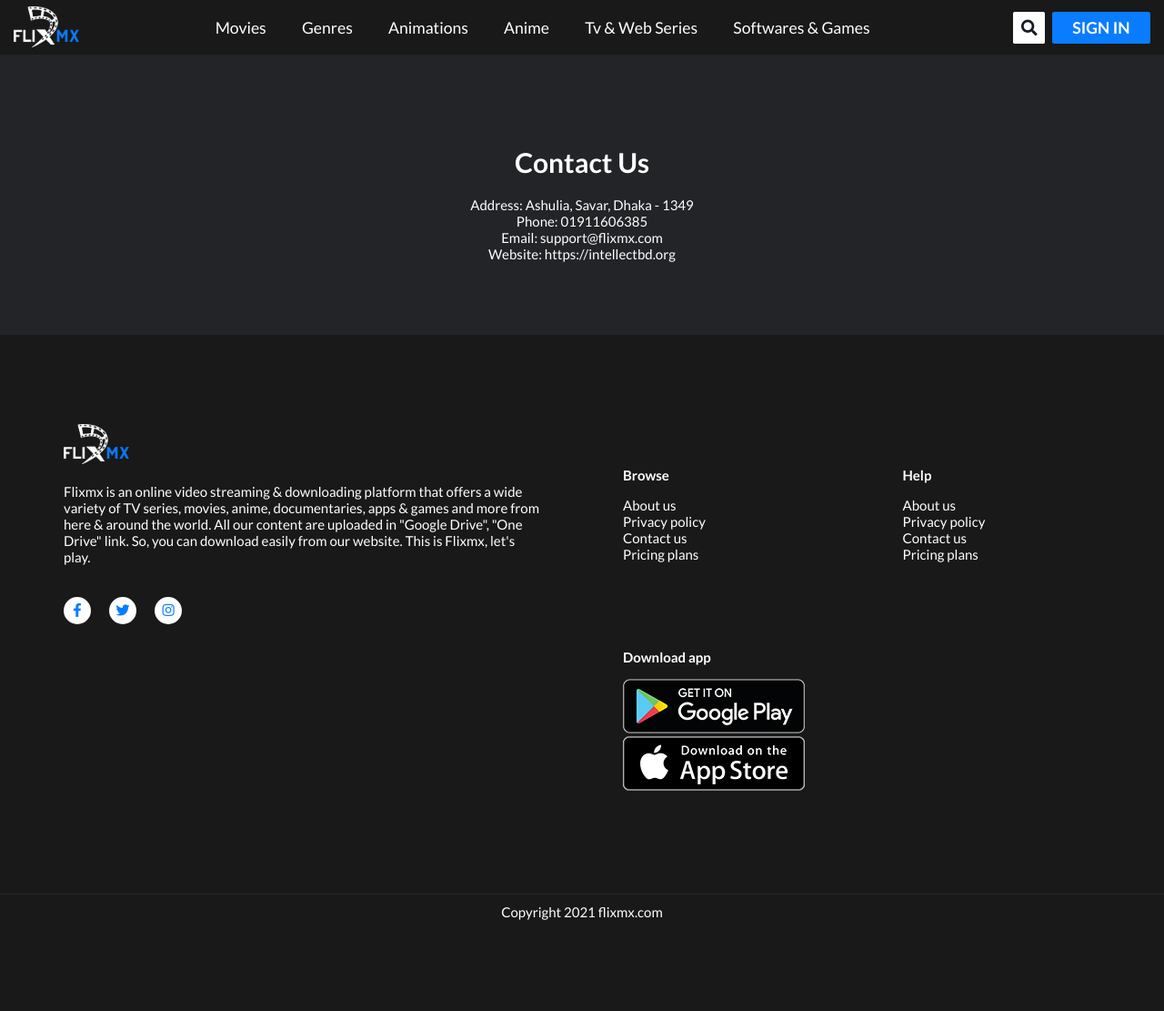
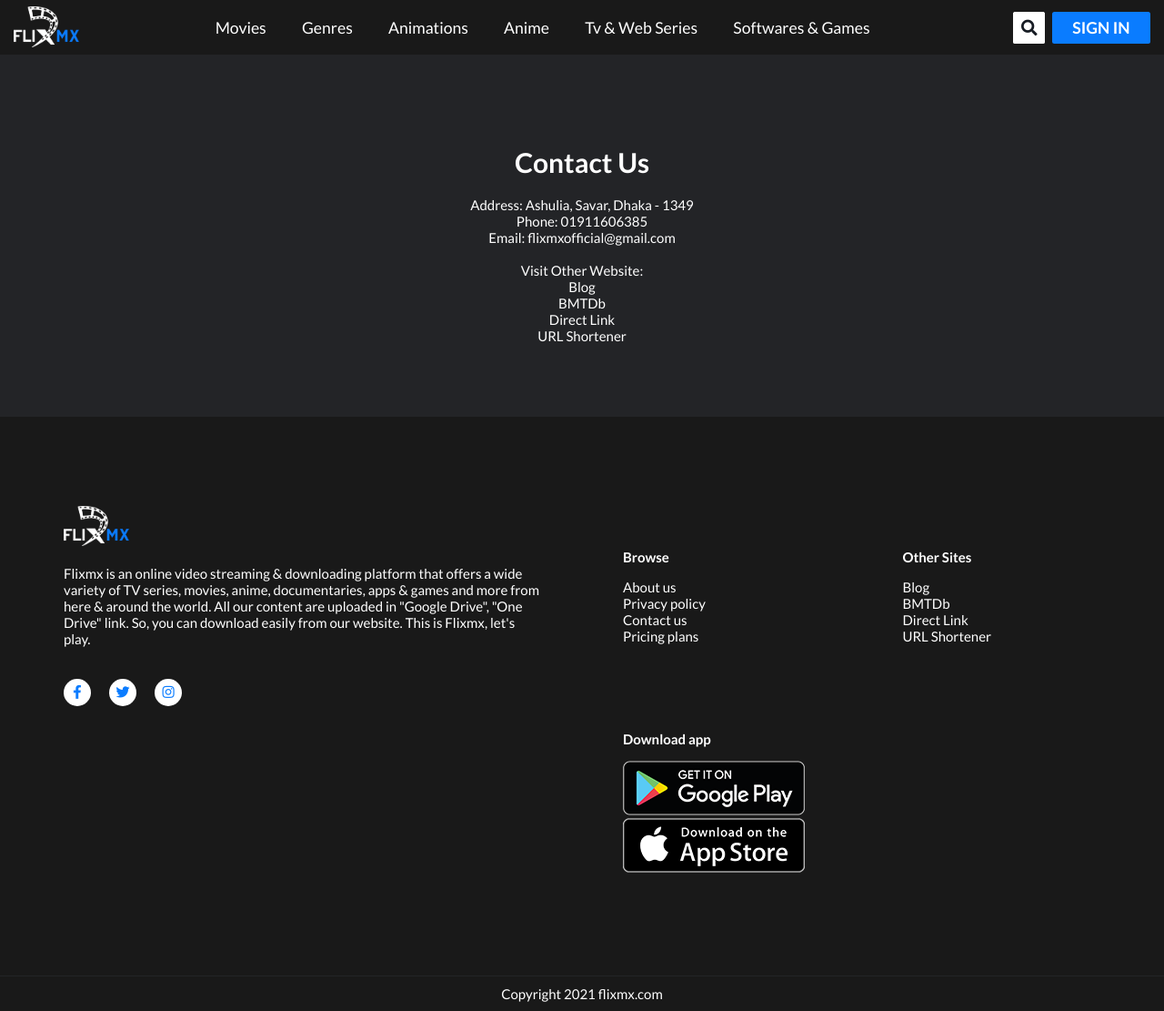
Before and after one commit to sanaullahrabbi/flixmx, a Django app: page /contactus in a window 1280 px wide. Shown: the whole page at 91% size. Before the commit the page ends 1011 px from the top, so only its background shows below. Run offline with Django 3.2, Linux system fonts and the light colour scheme; data that the repository does not hold is empty; some libraries are stand-ins or nearby versions.

Commit message:
some bug fix

```diff
--- a/core/templates/core/base.html
+++ b/core/templates/core/base.html
@@ -273,12 +273,12 @@
                         </div>
                         <div class="col-4 col-md-6 col-sm-6">
                             <div class="content">
-                                <p><b>Help</b></p>
+                                <p><b>Other Sites</b></p>
                                 <ul class="footer-menu">
-                                    <li><a href="{% url 'aboutus' %}">About us</a></li>
-                                    <li><a href="{% url 'privacy' %}">Privacy policy</a></li>
-                                    <li><a href="{% url 'contactus' %}">Contact us</a></li>
-                                    <li><a href="#">Pricing plans</a></li>
+                                    <li><a href="https://blog.flixmx.com">Blog</a></li>
+                                    <li><a href="https://bmtdb.flixmx.com">BMTDb</a></li>
+                                    <li><a href="https://link.flixmx.com">Direct Link</a></li>
+                                    <li><a href="https://url.flixmx.com">URL Shortener</a></li>
                                 </ul>
                             </div>
                         </div>
--- a/core/templates/core/extras/contactus.html
+++ b/core/templates/core/extras/contactus.html
@@ -14,9 +14,18 @@
     <br>
     Phone: 01911606385
     <br>
-    Email: support@flixmx.com
+    Email: flixmxofficial@gmail.com
     <br>
-    Website: <a href="https://intellectbd.org">https://intellectbd.org</a>
+    <br>
+    Visit Other Website:
+    <br>
+    <a href="https://blog.flixmx.com">Blog</a>
+    <br>
+    <a href="https://bmtdb.flixmx.com">BMTDb</a>
+    <br>
+    <a href="https://link.flixmx.com">Direct Link</a>
+    <br>
+    <a href="https://url.flixmx.com">URL Shortener</a>
 </div>
 </div>
 {% endblock content %}
```
Also changed, not shown: core/models.py (+7 -6 lines).
